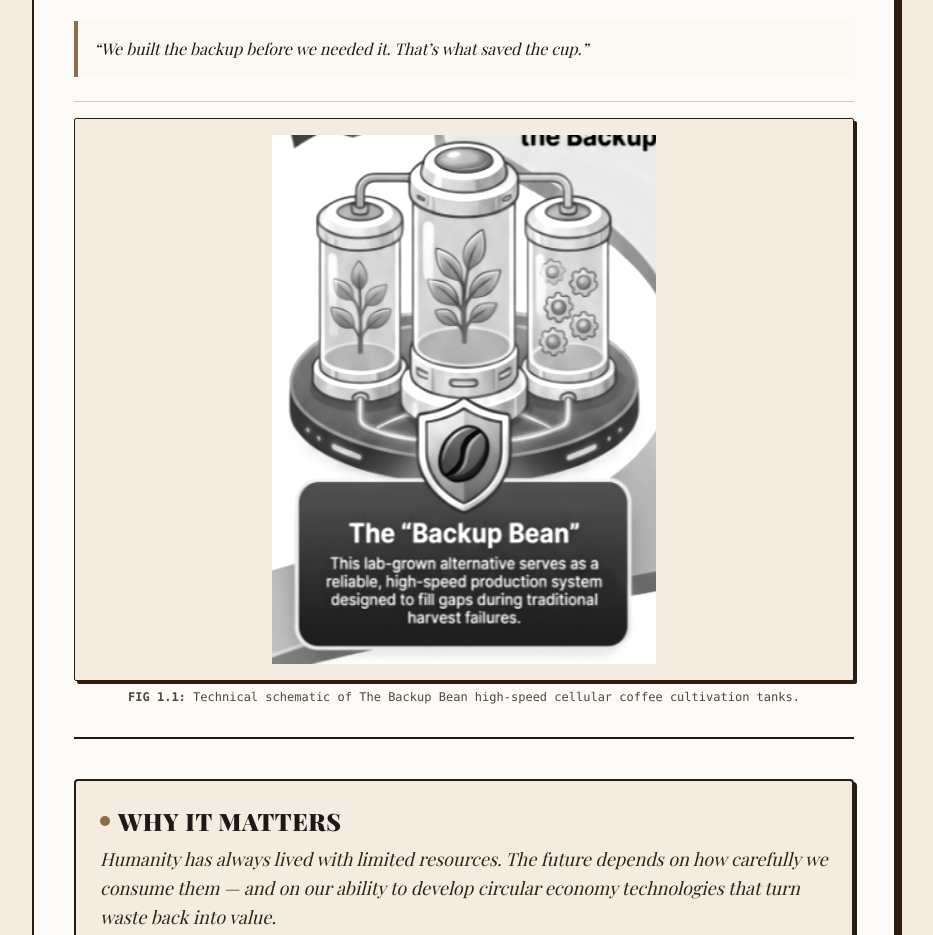
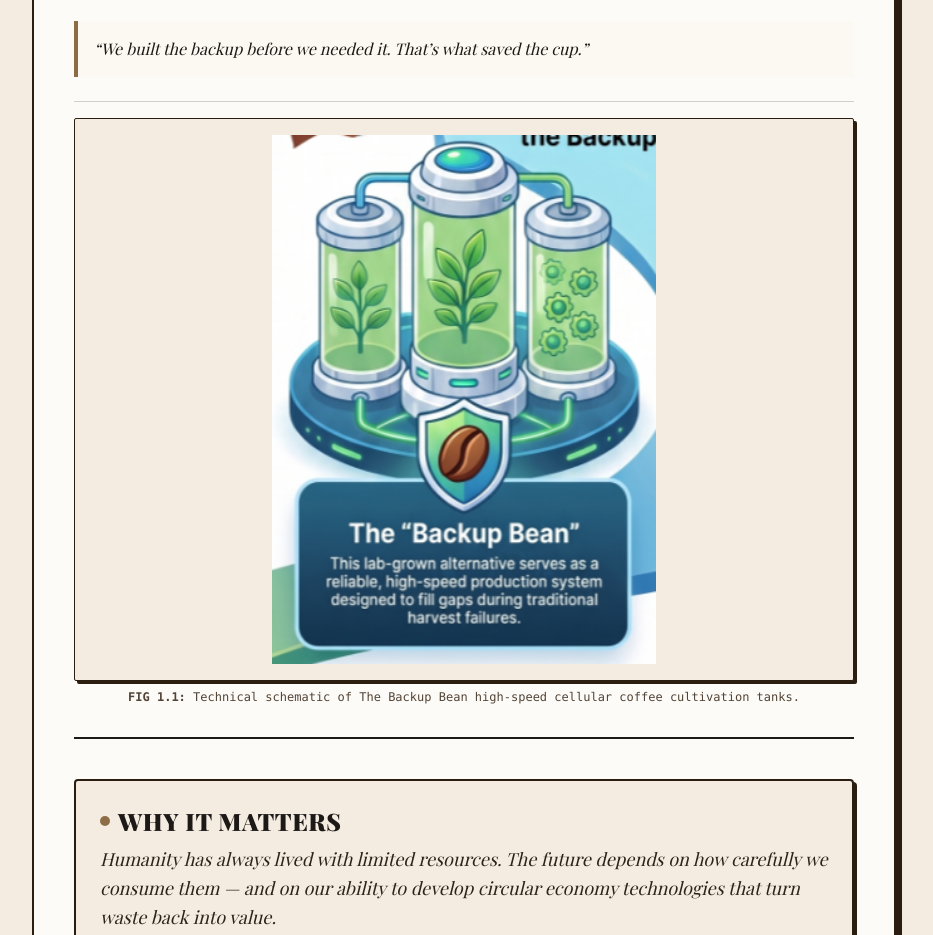
Before and after one commit to maxlearns2code/coffee-system-2046, a Next.js app: page / in a window 1280 px wide. Shown: the part 1260-2195 px from the top of the page, without its empty margins (176-1109 px from the left). Built offline with nearby package versions, Linux system fonts and the light colour scheme; a web font is replaced by a local one.

Commit message:
Keep original full colors for Backup Bean illustration diagram

```diff
--- a/src/components/organisms/Organisms.tsx
+++ b/src/components/organisms/Organisms.tsx
@@ -58,7 +58,7 @@ export function ArticleMain() {
             <img
               src="/backup_bean_clean.png"
               alt="The Backup Bean cellular coffee production system diagram"
-              className="w-full max-w-sm h-auto object-contain filter grayscale contrast-125 hover:grayscale-0 transition-all duration-300"
+              className="w-full max-w-sm h-auto object-contain transition-all duration-300"
             />
           </div>
           <figcaption className="text-xs font-mono text-[#524436] text-center">
```
